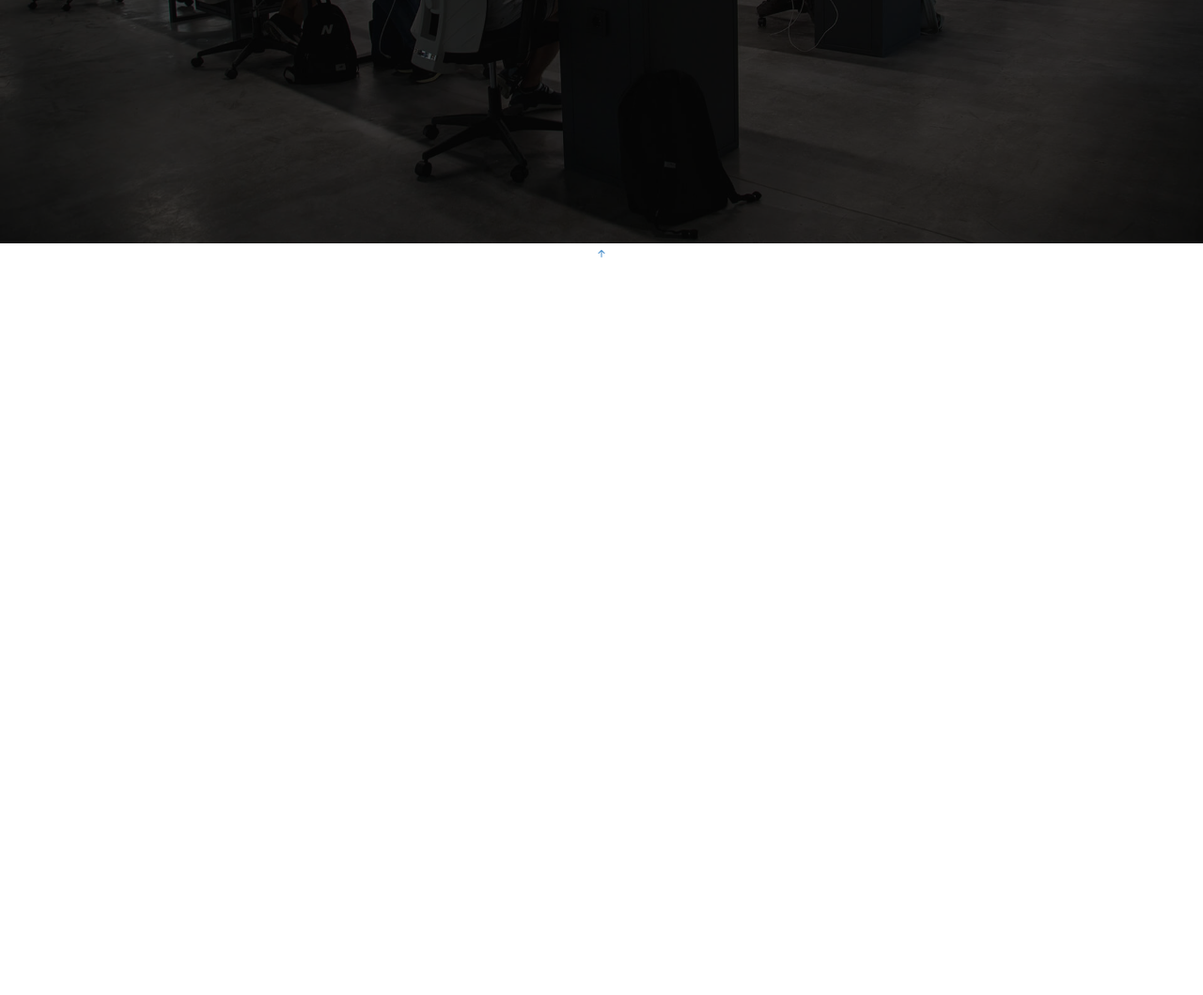
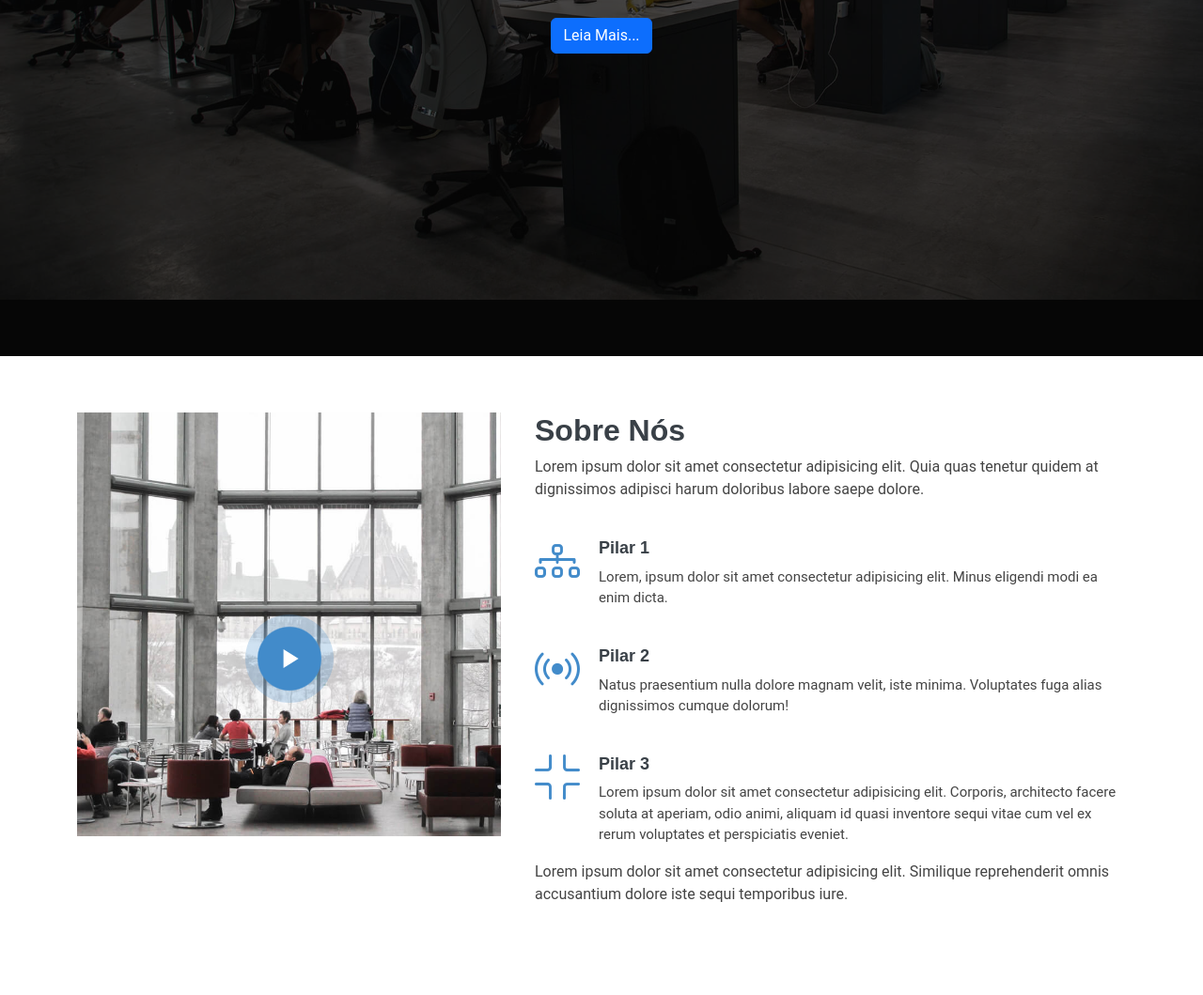
Before and after one commit to guuhferiani/agencyBootstrap, a plain HTML site: page index.html in a window 1280 px wide. Shown: the part 541-1600 px from the top of the page at 94% size. Before the commit the page ends 824 px from the top, so only its background shows below. Drawn offline with nearby package versions, Linux system fonts and the light colour scheme; a script that the page names is missing.

Commit message:
update about

```diff
--- a/css/main.css
+++ b/css/main.css
@@ -501,3 +501,184 @@ h6 {
     transform: translate3d(0, 0, 0);
   }
 }
+
+
+/* --- ====== Global Sections */
+section,
+.section {
+  color: var(--default-color);
+  background-color: var(--background-color);
+  padding: 60px 0;
+  scroll-margin-top: 40px;
+}
+
+@media (max-width: 1199px) {
+
+  section,
+  .section {
+    scroll-margin-top: 50px;
+  }
+
+}
+
+/* Global Title */
+.section-title {
+  text-align: center;
+  padding-bottom: 60px;
+  position: relative;
+}
+
+.section-title h2 {
+  font-size: 13px;
+  letter-spacing: 1px;
+  font-weight: 700;
+  padding: 8px 20px;
+  margin: 0;
+  background: #c8c5c575;
+  color: #428bca;
+  display: inline-block;
+  text-transform: uppercase;
+  border-radius: 50px;
+  font-family: var(--font-padrao);
+}
+
+.section-title div {
+  color: #060606;
+  margin: 10px 0 0 0;
+  font-size: 32px;
+  font-weight: 700;
+  font-family: var(--font-titulo);
+}
+
+.section-title div .description-title {
+  color: #428bca;
+}
+
+
+
+
+
+/* Sobre */
+
+.about .content h3 {
+  font-size: 2rem;
+  font-weight: 700;
+}
+
+.about .content ul {
+  list-style: none;
+  padding: 0;
+}
+
+.about .content ul li {
+  display: flex;
+  align-items: flex-start;
+  margin-top: 40px;
+}
+
+.about .content ul i {
+  flex-shrink: 0;
+  font-size: 48px;
+  color: var(--accent-color);
+  margin-right: 20px;
+  line-height: 0;
+}
+
+.about .content ul h5 {
+  font-size: 18px;
+  font-weight: 700;
+}
+
+.about .content ul p {
+  font-size: 15px;
+}
+
+.about .content p:last-child {
+  margin-bottom: 0;
+}
+
+/* Play video */
+
+.pulsating-play-btn {
+  width: 94px;
+  height: 94px;
+  background: radial-gradient(var(--accent-color) 50%, color-mix(in srgb, var(--accent-color), transparent 75%) 52%);
+  display: block;
+  position: relative;
+  overflow: hidden;
+  border-radius: 50%;
+}
+
+.pulsating-play-btn::before {
+  content: "";
+  position: absolute;
+  width: 120px;
+  height: 120px;
+  animation-delay: 0s;
+  animation: pulsating-play-btn 2s;
+  animation-direction: forwards;
+  animation-iteration-count: infinite;
+  animation-timing-function: steps;
+  opacity: 1;
+  border-radius: 50%;
+  border: 5px solid color-mix(in srgb, var(--accent-color), transparent 30%);
+  background: rgba(198, 16, 0, 0);
+  top: -15%;
+  left: -15%;
+}
+
+.pulsating-play-btn::after {
+  content: "";
+  position: absolute;
+  left: 50%;
+  top: 50%;
+  width: 0;
+  height: 0;
+  border-top: 10px solid transparent;
+  border-bottom: 10px solid transparent;
+  border-left: 16px solid #fff;
+  z-index: 100;
+  transform: translateX(-40%) translateY(-50%);
+  transition: all 400ms cubic-bezier(0.55, 0.055, 0.675, 0.19);
+}
+
+.pulsating-play-btn:hover::before {
+  content: "";
+  position: absolute;
+  left: 50%;
+  top: 50%;
+  transform: translateX(-40%) translateY(-50%);
+  width: 0;
+  height: 0;
+  border: none;
+  border-top: 10px solid transparent;
+  border-bottom: 10px solid transparent;
+  border-left: 16px solid #fff;
+  z-index: 200;
+  animation: none;
+  border-radius: 0;
+}
+
+.pulsating-play-btn:hover::after {
+  border-left: 16px solid var(--accent-color);
+  transform: scale(20);
+}
+
+.about .pulsating-play-btn {
+  position: absolute;
+  left: calc(50% - 47px);
+  top: calc(50% - 47px);
+}
+
+@keyframes pulsating-play-btn {
+
+  0% {
+    transform: scale(0.6, 0.6);
+    opacity: 1;
+  }
+
+  100% {
+    transform: scale(1, 1);
+    opacity: 0;
+  }
+}
--- a/index.html
+++ b/index.html
@@ -160,8 +160,59 @@
         </section>
 
 
-        <section id="about" class="about">
+        <section id="about" class="about section">
 
+            <div class="container">
+
+                <div class="row gy-4">
+
+                    <div class="col-lg-5 position-relative">
+
+                        <img src="img/about.jpg" alt="" class="img-fluid">
+                        <a href="https://www.youtube.com/watch?v=qgaRVvAKoqQ" class="glightbox pulsating-play-btn"> </a>
+
+                    </div>
+
+                    <div class="col-lg-7 content ps-lg-4">
+
+                        <h3> Sobre Nós </h3>
+                        <p>
+                            Lorem ipsum dolor sit amet consectetur adipisicing elit. Quia quas tenetur quidem at dignissimos adipisci harum doloribus labore saepe dolore.
+                        </p>
+
+                        <ul>
+                            <li>
+                               <i class="bi bi-diagram-3"> </i>
+                               <div>
+                                <h5>Pilar 1</h5>
+                                <p>Lorem, ipsum dolor sit amet consectetur adipisicing elit. Minus eligendi modi ea enim dicta.</p>
+                               </div>
+                            </li>
+
+                            <li>
+                               <i class="bi bi-broadcast"> </i>
+                               <div>
+                                <h5>Pilar 2</h5>
+                                <p>Natus praesentium nulla dolore magnam velit, iste minima. Voluptates fuga alias dignissimos cumque dolorum!</p>
+                               </div>
+                            </li>
+
+                            <li>
+                               <i class="bi bi-fullscreen-exit"> </i>
+                               <div>
+                                <h5>Pilar 3</h5>
+                                <p>Lorem ipsum dolor sit amet consectetur adipisicing elit. Corporis, architecto facere soluta at aperiam, odio animi, aliquam id quasi inventore sequi vitae cum vel ex rerum voluptates et perspiciatis eveniet.</p>
+                               </div>
+                            </li>
+                        </ul>
+
+                        <p>
+                            Lorem ipsum dolor sit amet consectetur adipisicing elit. Similique reprehenderit omnis accusantium dolore iste sequi temporibus iure.
+                        </p>
+                    </div>
+
+                </div>
+            </div>
         </section>
 
         <section id="stats" class="stats">
```
